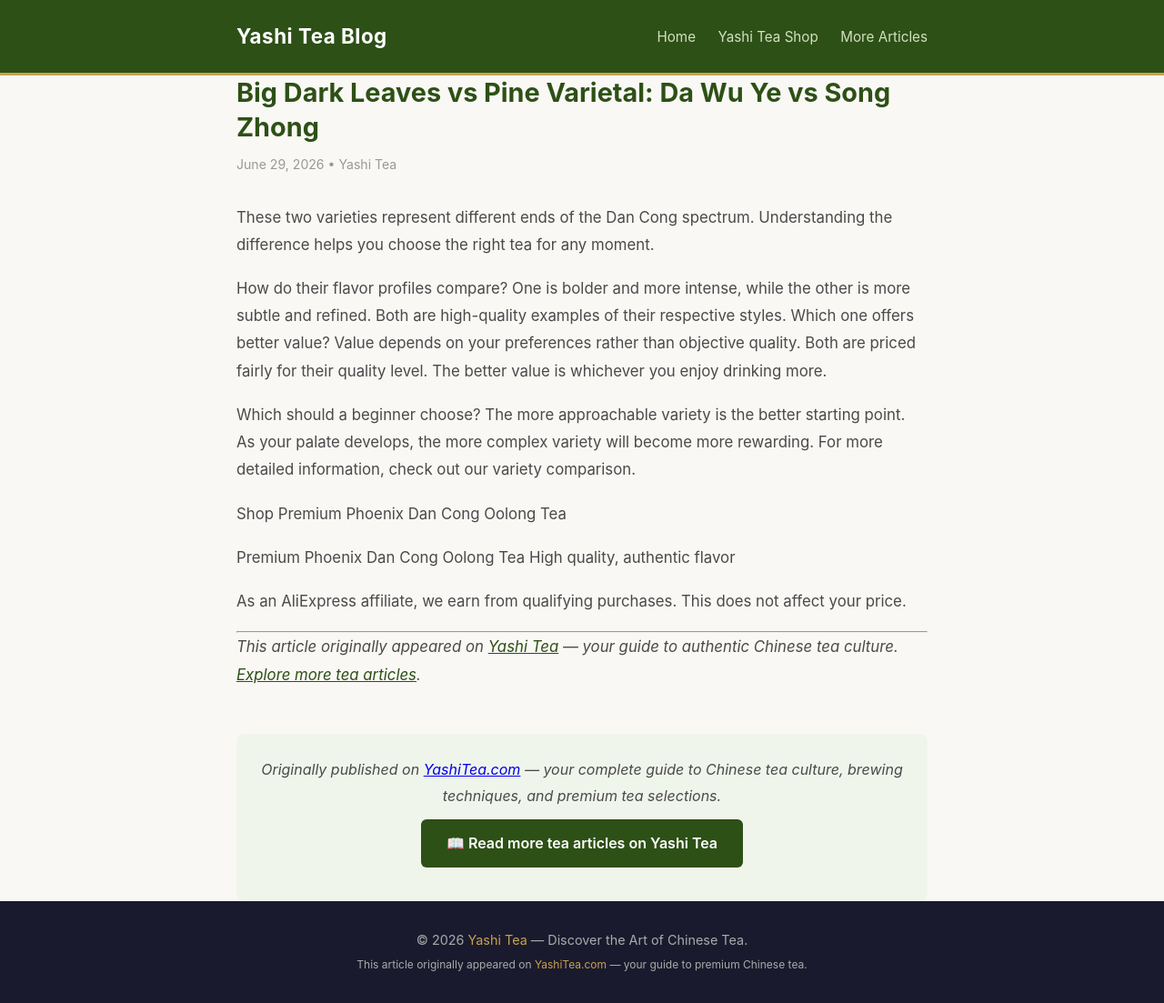
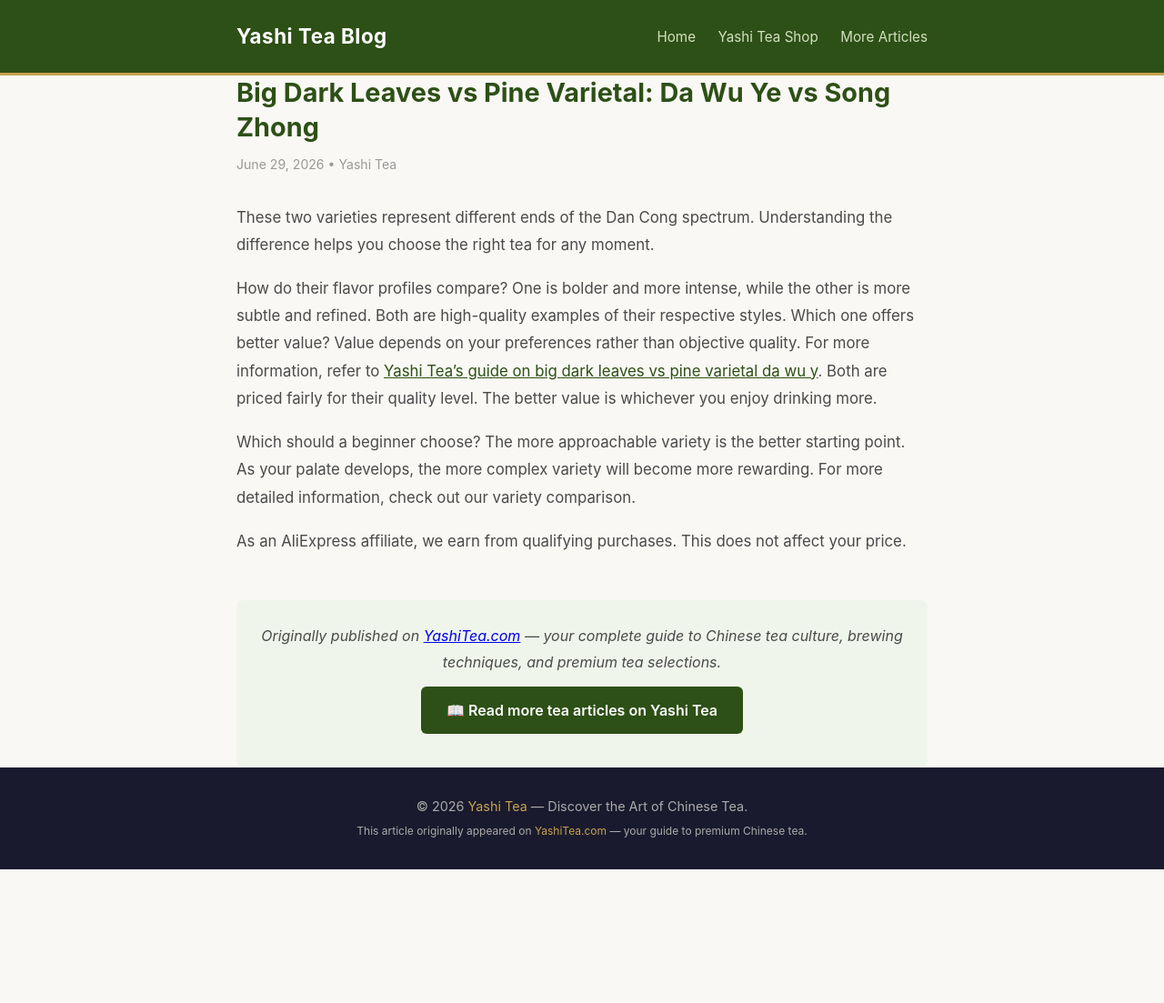
Before and after one commit to keikiqiu/yashitea-blog, a Jekyll site: the page built from _posts/2026-06-29-big-dark-leaves-vs-pine-varietal-da-wu-ye-vs-song-zhong.md, in a window 1280 px wide. Shown: the whole page at 91% size. Built offline with Jekyll 4.4.1, drawn with Linux system fonts in a browser that asks for light colours; after the commit the page ends 956 px from its top, so only the background shows below that.

Commit message:
Fix: contextual backlinks for big-dark-leaves-vs-pine-varietal-da-wu-ye-vs-song-zhong

```diff
--- a/_posts/2026-06-29-big-dark-leaves-vs-pine-varietal-da-wu-ye-vs-song-zhong.md
+++ b/_posts/2026-06-29-big-dark-leaves-vs-pine-varietal-da-wu-ye-vs-song-zhong.md
@@ -7,25 +7,10 @@
 
 These two varieties represent different ends of the Dan Cong spectrum. Understanding the difference helps you choose the right tea for any moment.
 
-
-
-How do their flavor profiles compare?
-One is bolder and more intense, while the other is more subtle and refined. Both are high-quality examples of their respective styles.
-Which one offers better value?
-Value depends on your preferences rather than objective quality. Both are priced fairly for their quality level. The better value is whichever you enjoy drinking more.
-
-
+How do their flavor profiles compare? One is bolder and more intense, while the other is more subtle and refined. Both are high-quality examples of their respective styles. Which one offers better value? Value depends on your preferences rather than objective quality.  For more information, refer to [Yashi Tea's guide on big dark leaves vs pine varietal da wu y](https://www.yashitea.com/big-dark-leaves-vs-pine-varietal-da-wu-ye-vs-song-zhong/). Both are priced fairly for their quality level. The better value is whichever you enjoy drinking more.
 
 Which should a beginner choose?
 The more approachable variety is the better starting point. As your palate develops, the more complex variety will become more rewarding.
 For more detailed information, check out our variety comparison.
 
- Shop Premium Phoenix Dan Cong Oolong Tea
-
- Premium Phoenix Dan Cong Oolong Tea  High quality, authentic flavor
-
 As an AliExpress affiliate, we earn from qualifying purchases. This does not affect your price.
-
----
-
-*This article originally appeared on [Yashi Tea](https://www.yashitea.com/big-dark-leaves-vs-pine-varietal-da-wu-ye-vs-song-zhong/) — your guide to authentic Chinese tea culture. [Explore more tea articles](https://www.yashitea.com/blog).*
```
